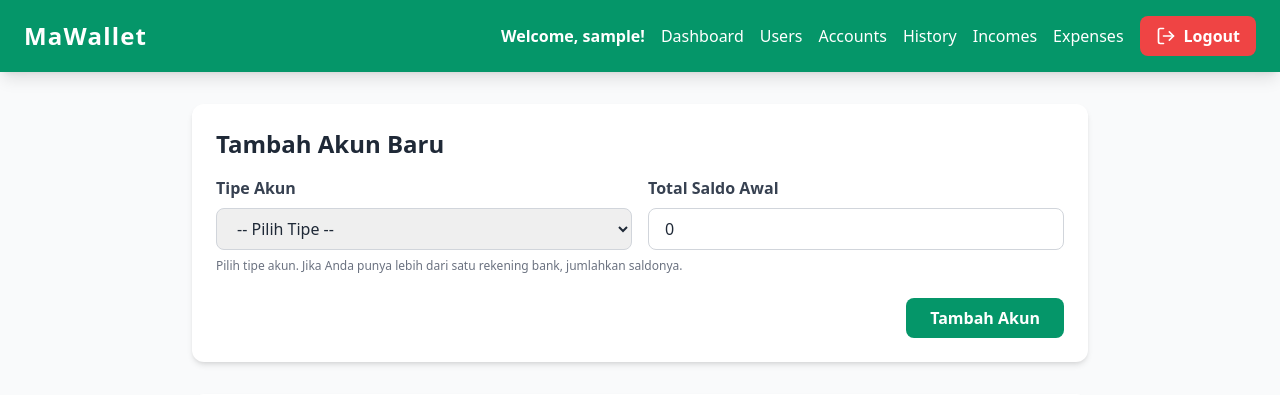
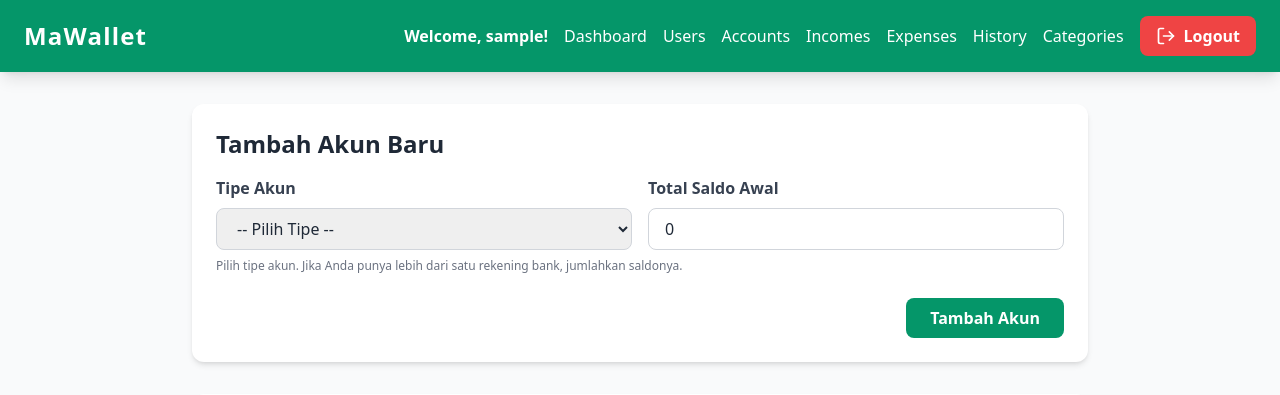
Before and after one commit to N4thhh/Projeck_WebPrak, a PHP site: page /Projeck_WebPrak/views/accounts.php in a window 1280 px wide. Shown: the top 395 px of the page. Run offline with PHP 8.4, Linux system fonts and the light colour scheme; the visitor is signed in with stand-in values (Sample User, id 1); data comes from the database, SQL or seed files in the repository; some libraries are stand-ins or nearby versions.

Commit message:
Update header.php

```diff
--- a/includes/header.php
+++ b/includes/header.php
@@ -26,9 +26,10 @@ require_once __DIR__ . '/config.php';
                     <a href="<?= htmlspecialchars($base_url) ?>/views/dashboard.php" class="hover:text-emerald-200">Dashboard</a>
                     <a href="<?= htmlspecialchars($base_url) ?>/views/user/manage_users.php" class="hover:text-emerald-200">Users</a>
                     <a href="<?= htmlspecialchars($base_url) ?>/views/accounts.php" class="hover:text-emerald-200">Accounts</a>
-                    <a href="<?= htmlspecialchars($base_url) ?>/views/history.php" class="hover:text-emerald-200">History</a>
                     <a href="<?= htmlspecialchars($base_url) ?>/views/incomes.php" class="hover:text-emerald-200">Incomes</a>
                     <a href="<?= htmlspecialchars($base_url) ?>/views/expenses.php" class="hover:text-emerald-200">Expenses</a>
+                    <a href="<?= htmlspecialchars($base_url) ?>/views/history.php" class="hover:text-emerald-200">History</a>
+                    <a href="<?= htmlspecialchars($base_url) ?>/views/categories.php" class="hover:text-emerald-200">Categories</a>
                     <a href="<?= htmlspecialchars($base_url) ?>/auth/logout.php"
                        class="bg-red-500 hover:bg-red-600 text-white font-semibold py-2 px-4 rounded-lg transition duration-300 flex items-center space-x-2">
                         <i data-lucide="log-out" class="h-5 w-5"></i>
```
